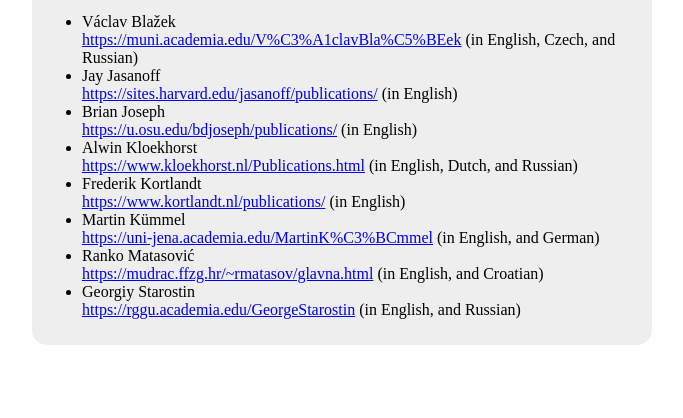
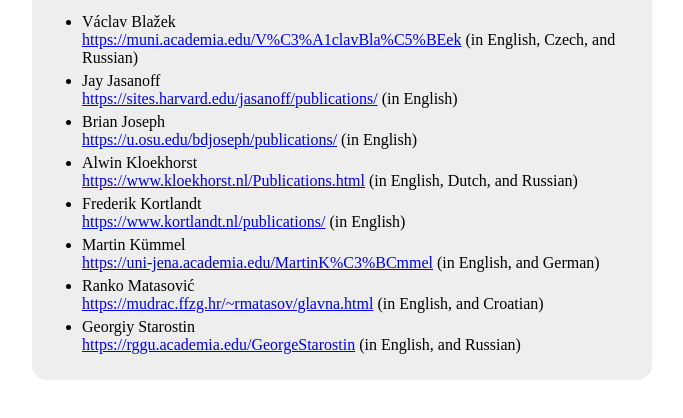
Before and after one commit to iescholars/iescholars.github.io, a plain HTML site: page index.html in a window 1280 px wide. Shown: the part 124-542 px from the top of the page, without its empty margins (298-981 px from the left). Drawn offline with Linux system fonts and the light colour scheme.

Commit message:
Final fixes

```diff
--- a/index.html
+++ b/index.html
@@ -5,6 +5,7 @@
 <style type="text/css">
 #main {margin:auto; width:600px; background-color:#EEE; border-radius:15px; padding:10px}
 #main h2 {text-align:center}
+#main li {margin-bottom:5px}
 </style>
 </head>
 <body>
@@ -12,12 +13,12 @@
 <h2>Indo-European Scholars Web Catalog</h2>
 <p>The catalog of Indoeuropeanists' personal websites, that contain publicly available articles and other publications related to Indo-European studies.</p>
 <ul>
-<li>Václav Blažek<br /><a href="https://muni.academia.edu/V%C3%A1clavBla%C5%BEek">https://muni.academia.edu/V%C3%A1clavBla%C5%BEek</a> (in English, Czech, and Russian)</li>
+<li>Václav Blažek<br /><a href="https://muni.academia.edu/VáclavBlažek">https://muni.academia.edu/V%C3%A1clavBla%C5%BEek</a> (in English, Czech, and Russian)</li>
 <li>Jay Jasanoff<br /><a href="https://sites.harvard.edu/jasanoff/publications/">https://sites.harvard.edu/jasanoff/publications/</a> (in English)</li>
 <li>Brian Joseph<br /><a href="https://u.osu.edu/bdjoseph/publications/">https://u.osu.edu/bdjoseph/publications/</a> (in English)</li>
 <li>Alwin Kloekhorst<br /><a href="https://www.kloekhorst.nl/Publications.html">https://www.kloekhorst.nl/Publications.html</a> (in English, Dutch, and Russian)</li>
 <li>Frederik Kortlandt<br /><a href="https://www.kortlandt.nl/publications/">https://www.kortlandt.nl/publications/</a> (in English)</li>
-<li>Martin Kümmel<br /><a href="https://uni-jena.academia.edu/MartinK%C3%BCmmel">https://uni-jena.academia.edu/MartinK%C3%BCmmel</a> (in English, and German)</li>
+<li>Martin Kümmel<br /><a href="https://uni-jena.academia.edu/MartinKümmel">https://uni-jena.academia.edu/MartinK%C3%BCmmel</a> (in English, and German)</li>
 <li>Ranko Matasović<br /><a href="https://mudrac.ffzg.hr/~rmatasov/glavna.html">https://mudrac.ffzg.hr/~rmatasov/glavna.html</a> (in English, and Croatian)</li>
 <li>Georgiy Starostin<br /><a href="https://rggu.academia.edu/GeorgeStarostin">https://rggu.academia.edu/GeorgeStarostin</a> (in English, and Russian)</li>
 </ul>
```
